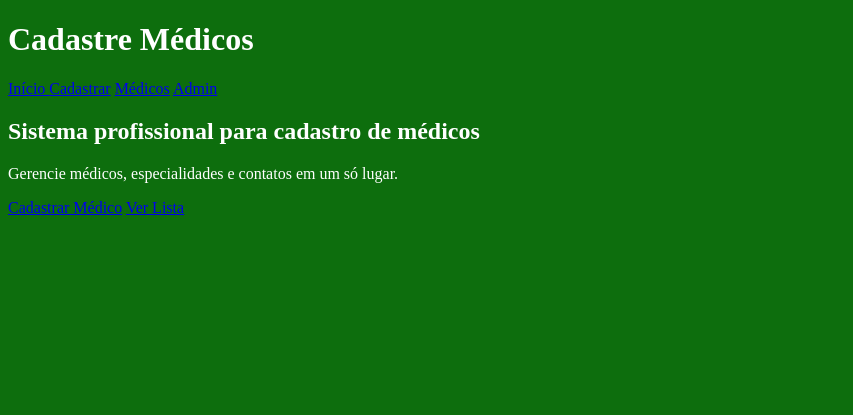
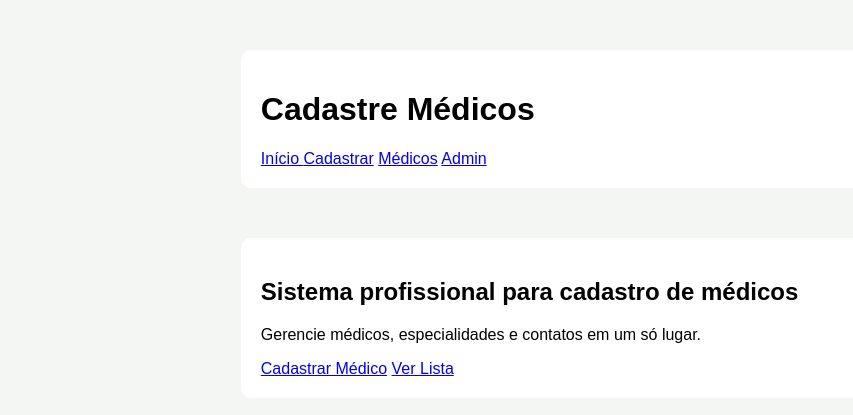
Before and after one commit to estephano84/cadastre-medicos, a Django app: page / in a window 1280 px wide. Shown: the top 415 px of the page, without its empty margins (0-853 px from the left). Run offline with Django 4.2, Linux system fonts and the light colour scheme.

Commit message:
arrumado estilo.css

```diff
--- a/cadastre_medicos/static/medicos/css/estilo.css
+++ b/cadastre_medicos/static/medicos/css/estilo.css
@@ -1,4 +1,23 @@
 body {
-    background-color: #0d6e0d;
+    background-color: #f4f6f4;
+    font-family: Arial, sans-serif;
+}
+.navbar{
+    background-color: #0d6efd;
+    padding:15px;
     color: white;
 }
+.container{
+    width: 60%;
+    margin: 50px auto;
+    background: white;
+    padding: 20px;
+    border-radius: 10px;
+}
+button{
+    background-color: #0d6efd;
+    color:white;
+    border:none;
+    padding: 10px;
+    border-radius: 5px;
+}
```
